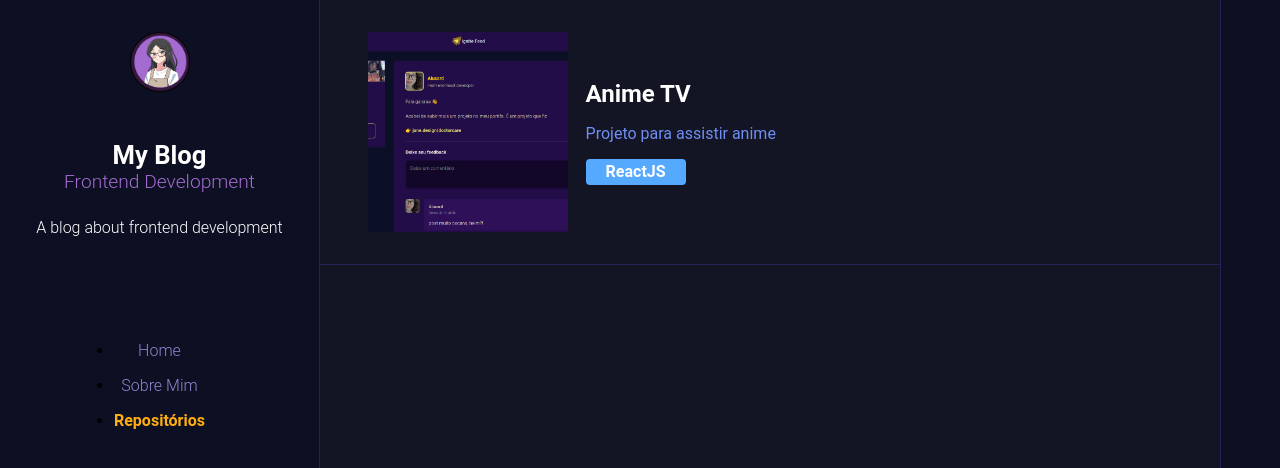
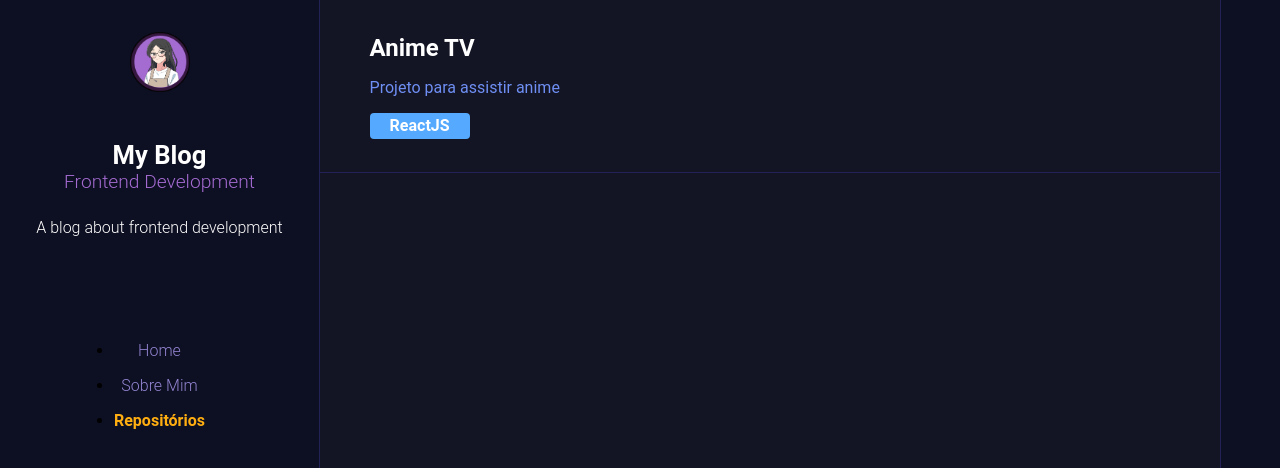
Before and after one commit to nataliaaraujo0/my-blog, a Gatsby site: page /repositories in a window 1280 px wide. Shown: the top 468 px of the page. Built offline with nearby package versions, Linux system fonts and the light colour scheme; Gatsby itself is replaced by a stand-in of ours; some icons are missing.

Commit message:
fix: remove img repos

```diff
--- a/src/components/RepoGitbub/index.tsx
+++ b/src/components/RepoGitbub/index.tsx
@@ -1,6 +1,4 @@
 import React from "react"
-import { useStaticQuery, graphql } from "gatsby"
-import Img from "gatsby-image"
 
 import { RepoTag } from "../RepoTag"
 import { RepoProps } from "./interface"
@@ -13,26 +11,9 @@ export const RepoGithub = ({
   description = "descricao",
   tags = [],
 }: RepoProps) => {
-  const { imgRepo } = useStaticQuery(
-    graphql`
-      query {
-        imgRepo: file(relativePath: { eq: "imgRepo.png" }) {
-          childImageSharp {
-            fixed(width: 200, height: 200) {
-              ...GatsbyImageSharpFixed_withWebp
-            }
-          }
-        }
-      }
-    `
-  )
-
   return (
     <S.RepoLink to={slug}>
       <S.RepoItemWrapper>
-        <S.RepoImage>
-          <Img fixed={imgRepo.childImageSharp.fixed} />
-        </S.RepoImage>
         <S.ContentInfoWrapper>
           <h1>{title}</h1>
           <p>{description}</p>
--- a/src/components/RepoGitbub/interface.ts
+++ b/src/components/RepoGitbub/interface.ts
@@ -2,7 +2,6 @@ import { TagProps } from "../RepoTag/intercafe"
 
 export interface RepoProps{
   slug?: string
-  img?: string
   title: string
   description: string
   tags: TagProps[]
--- a/src/components/RepoGitbub/styled.ts
+++ b/src/components/RepoGitbub/styled.ts
@@ -17,13 +17,6 @@ export const RepoItemWrapper = styled.div`
   padding: 2rem 3rem;
   width: 100%;
   gap: 1rem;
-`
-
-export const RepoImage = styled.div`
-  width: 200px;
-  height: 200px;
-  border-radius: 4px;
-  background: blueviolet;
 `
 
 export const ContentInfoWrapper = styled.div`
```
Also changed, not shown: src/images/github-icon.png (deleted), src/images/imgRepo.png (deleted), src/images/linkedin-icon.png (deleted).
